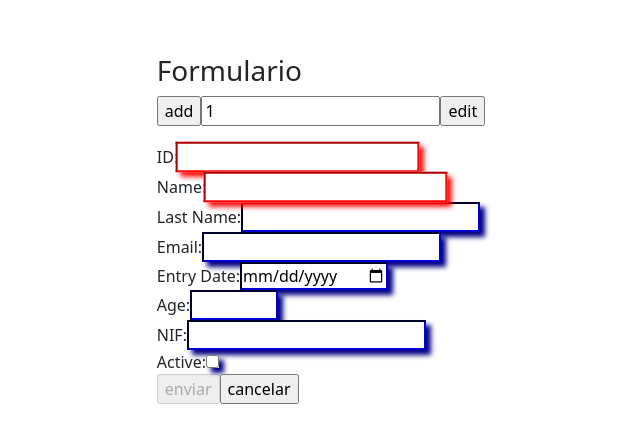
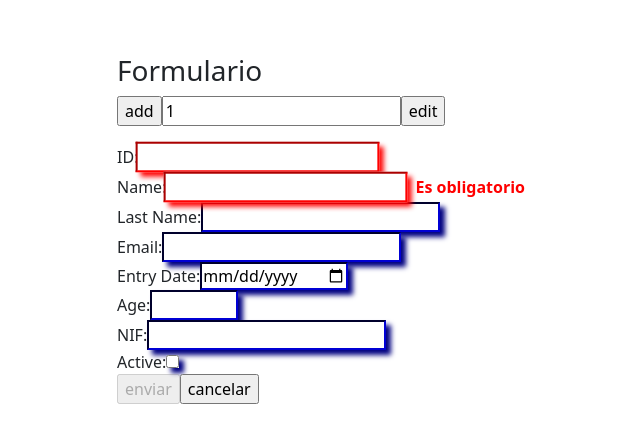
Before and after one commit to SergioLM7/bootcamp-cap2025, an Angular app in the folder demo-angular/: page / in a window 1280 px wide. Shown: the part 122-564 px from the top of the page, without its empty margins (319-959 px from the left). Built offline with nearby package versions, Linux system fonts and the light colour scheme.

Commit message:
Error messages and some styles for formularios.component

```diff
--- a/demo-angular/src/app/ejemplos/formularios/formularios.component.css
+++ b/demo-angular/src/app/ejemplos/formularios/formularios.component.css
@@ -16,3 +16,8 @@ form .ng-pristine {
 form .ng-invalid-parse {
     transition: all linear 1s;
 }
+
+.error {
+    color: red;
+    font-weight: bold;
+}
--- a/demo-angular/src/app/ejemplos/formularios/formularios.component.html
+++ b/demo-angular/src/app/ejemplos/formularios/formularios.component.html
@@ -9,30 +9,40 @@
     <div>
         <label for="id">ID: </label>
         <input type="number" id="id" name="id" [(ngModel)]="element.id" #id="ngModel" required/>
+        <output class="error" [hidden]="!id.hasError('required') || myForm.pristine">Es obligatorio</output>
     </div>
     <div>
         <label for="name">Name: </label>
         <input type="text" id="name" name="name" [(ngModel)]="element.name" #name="ngModel" required minlength="2" maxlength="10"/>
+        <output class="error" [hidden]="!name.hasError('required')">Es obligatorio</output>
+        <output class="error" [hidden]="!name.hasError('minlength') && !name.hasError('maxlength')">Debe tener entre 2 y 10 letras</output>
     </div>
     <div>
         <label for="lastName">Last Name: </label>
         <input type="text" id="lastName" name="lastName" [(ngModel)]="element.lastName" #lastName="ngModel" minlength="2" maxlength="10"/>
+        <output class="error" [hidden]="!lastName.hasError('minlength') && !lastName.hasError('maxlength')">Debe tener entre 2 y 10 letras</output>
+
     </div>
     <div>
         <label for="email">Email: </label>
         <input type="email" id="email" name="email" [(ngModel)]="element.email" #email="ngModel"/>
+        <output class="error" [hidden]="email.valid">{{email.errors | errormsg}}</output>
     </div>
     <div>
         <label for="entryDate">Entry Date: </label>
         <input type="date" id="entryDate" name="entryDate" [(ngModel)]="element.entryDate" #entryDate="ngModel"/>
+        <output class="error" [hidden]="entryDate.valid">{{entryDate.errors | errormsg}}</output>
     </div>
     <div>
         <label for="age">Age: </label>
         <input type="number" id="age" name="age" [(ngModel)]="element.age" #age="ngModel" min="16" max="67" step="1"/>
+        <output class="error" [hidden]="age.valid">{{age.errors | errormsg}}</output>
     </div>
     <div>
         <label for="nif">NIF: </label>
-        <input type="text" id="nif" name="nif" [(ngModel)]="element.nif" #nif="ngModel" pattern="^\d(1,8)[a-zA-Z]$"/>
+        <input type="text" id="nif" name="nif" [(ngModel)]="element.nif" #nif="ngModel" pattern="^\d{1,8}[a-zA-Z]$"/>
+        <output class="error" [hidden]="nif.valid">{{nif.errors | errormsg:'Debe tener de 1 a 8 dígitos y una letra al final'}}</output>
+
     </div>
     <div>
         <label for="active">Active: </label>
--- a/demo-angular/src/app/ejemplos/formularios/formularios.component.ts
+++ b/demo-angular/src/app/ejemplos/formularios/formularios.component.ts
@@ -1,9 +1,10 @@
 import { Component } from '@angular/core';
 import { FormsModule } from '@angular/forms';
+import { ErrorMessagePipe } from '@my/core';
 
 @Component({
   selector: 'app-formularios',
-  imports: [FormsModule],
+  imports: [FormsModule, ErrorMessagePipe],
   templateUrl: './formularios.component.html',
   styleUrl: './formularios.component.css'
 })
```
Lines whose indentation alone changed are shown as unchanged.
